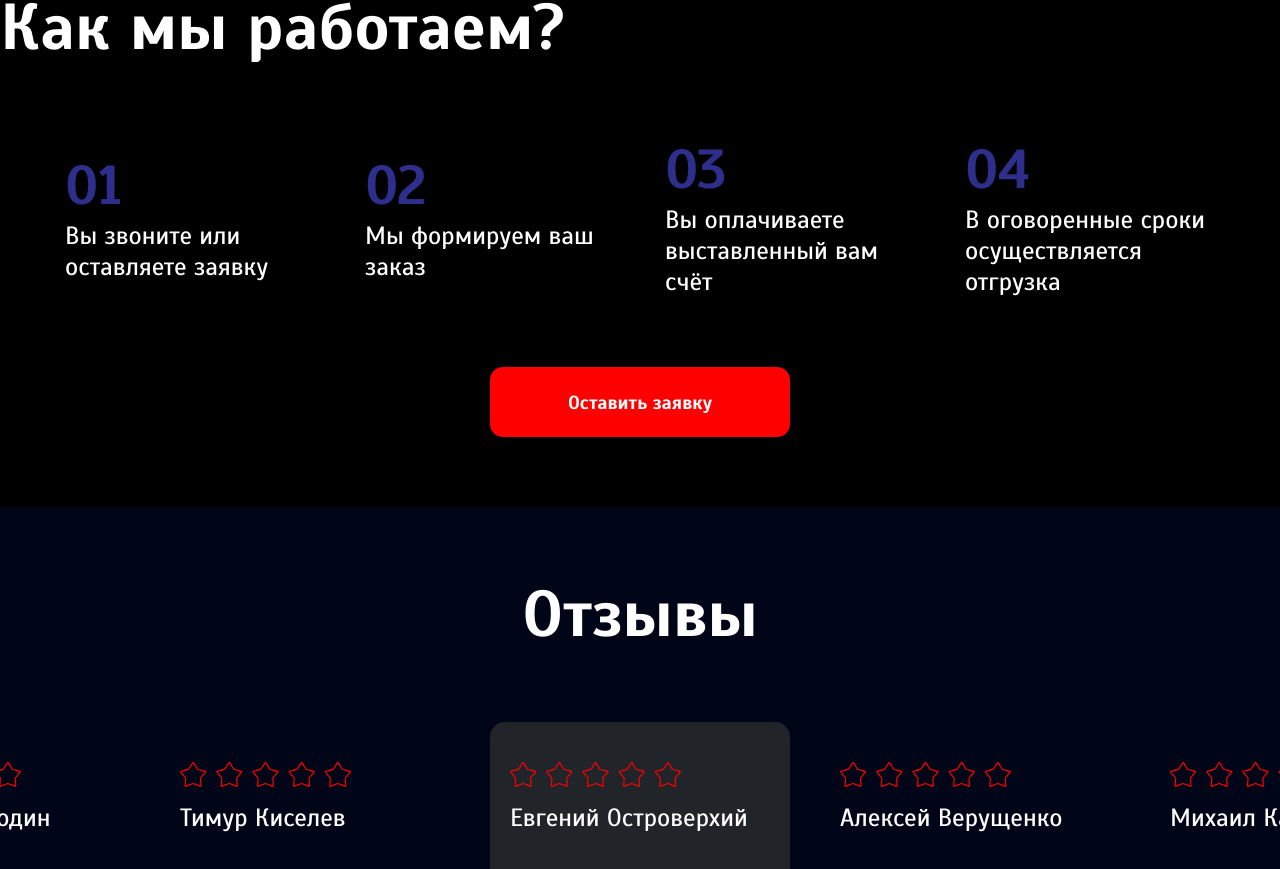
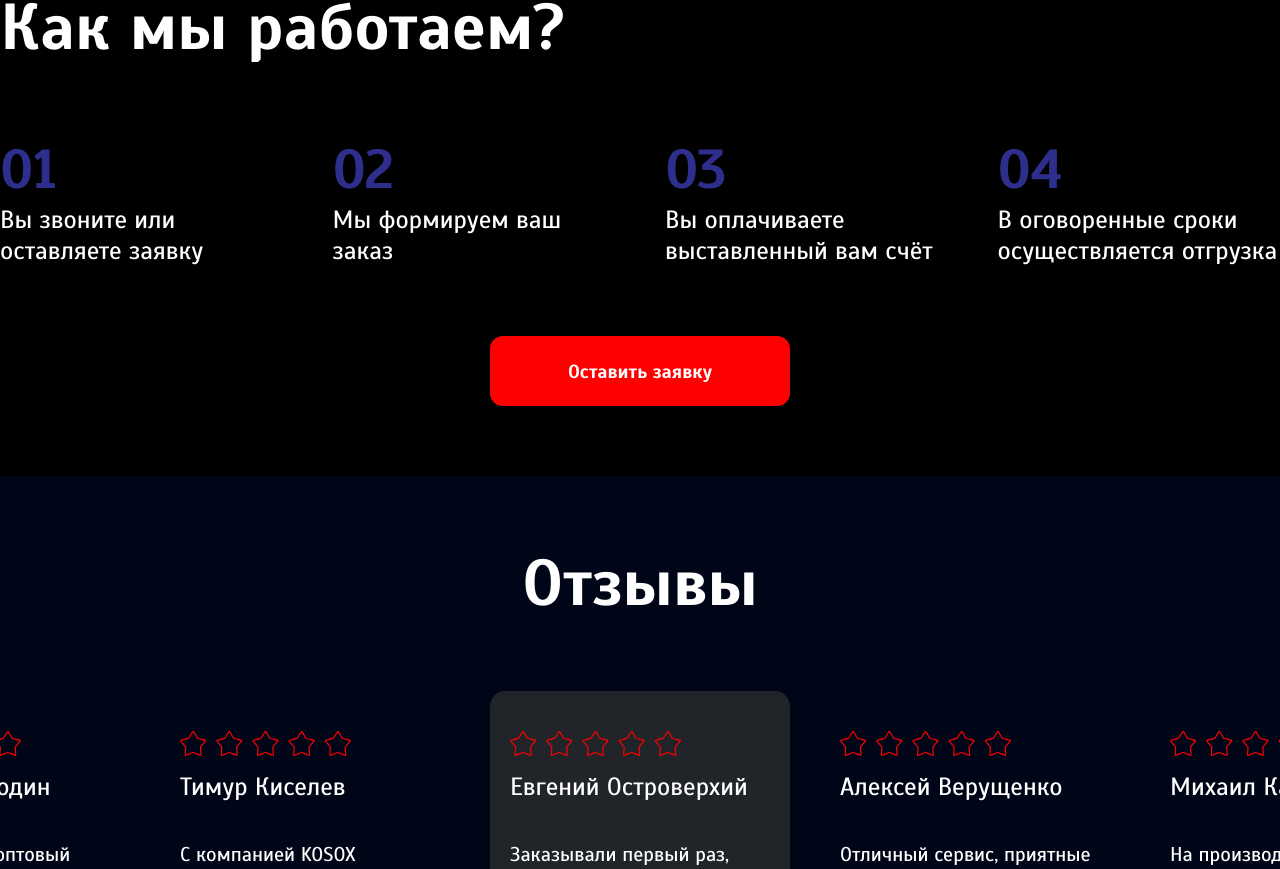
Before and after one commit to Chamber6821/kosox-web, a React (Create React App) app: page / in a window 1280 px wide. Shown: the part 7112-7981 px from the top of the page. Built offline with nearby package versions, Linux system fonts and the light colour scheme; no server answers.

Commit message:
Fix width of work step cards

```diff
--- a/public/css/style.css
+++ b/public/css/style.css
@@ -935,6 +935,7 @@ h4 {
 }
 .how_weare_working_cards {
   max-width: 1440px;
+  width: 100%;
   display: flex;
   align-items: center;
   justify-content: center;
@@ -943,6 +944,7 @@ h4 {
   margin-top: 70px;
 }
 .how_weare_working_cards_card {
+  flex-grow: 1;
   width: 250px;
   display: flex;
   align-items: start;
```
